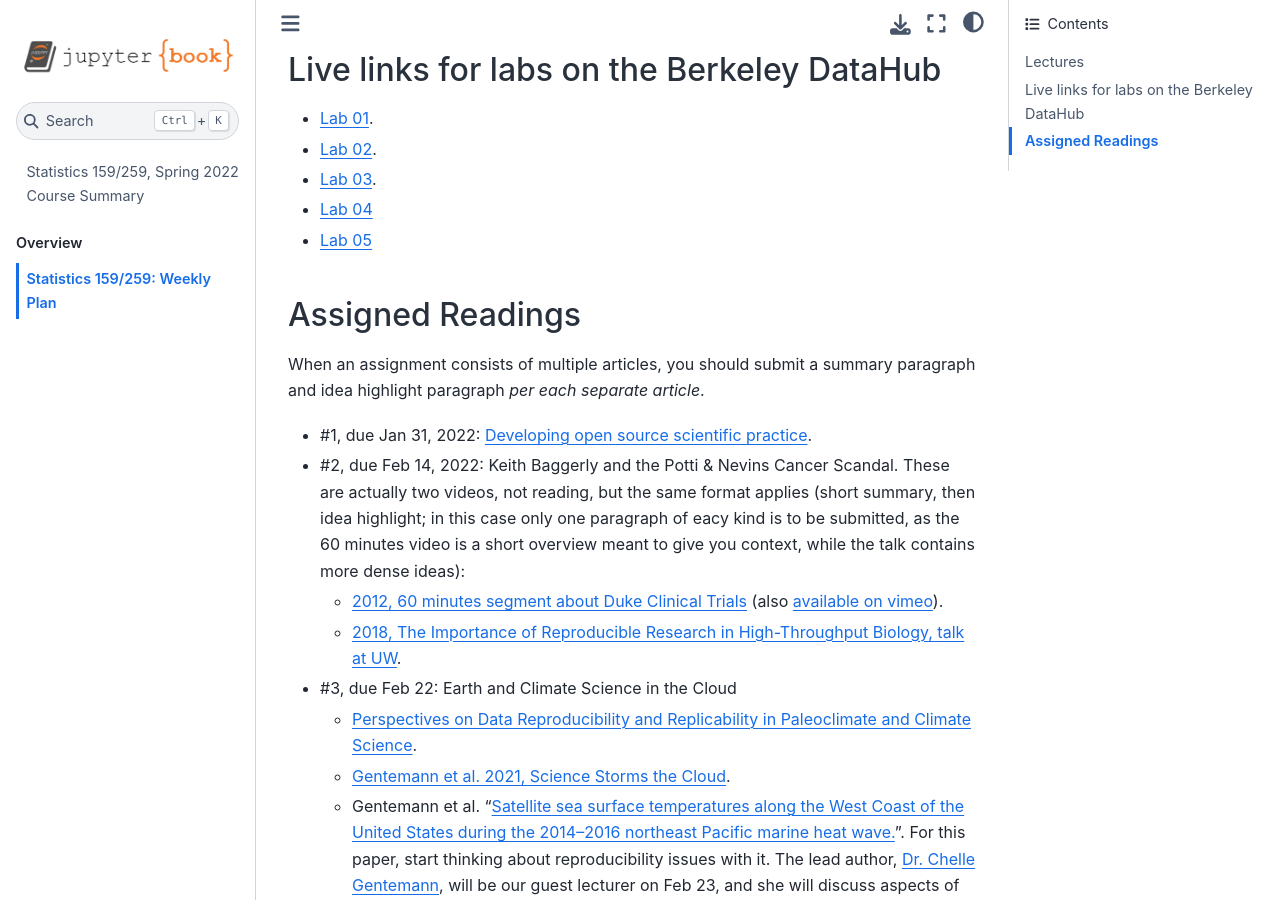
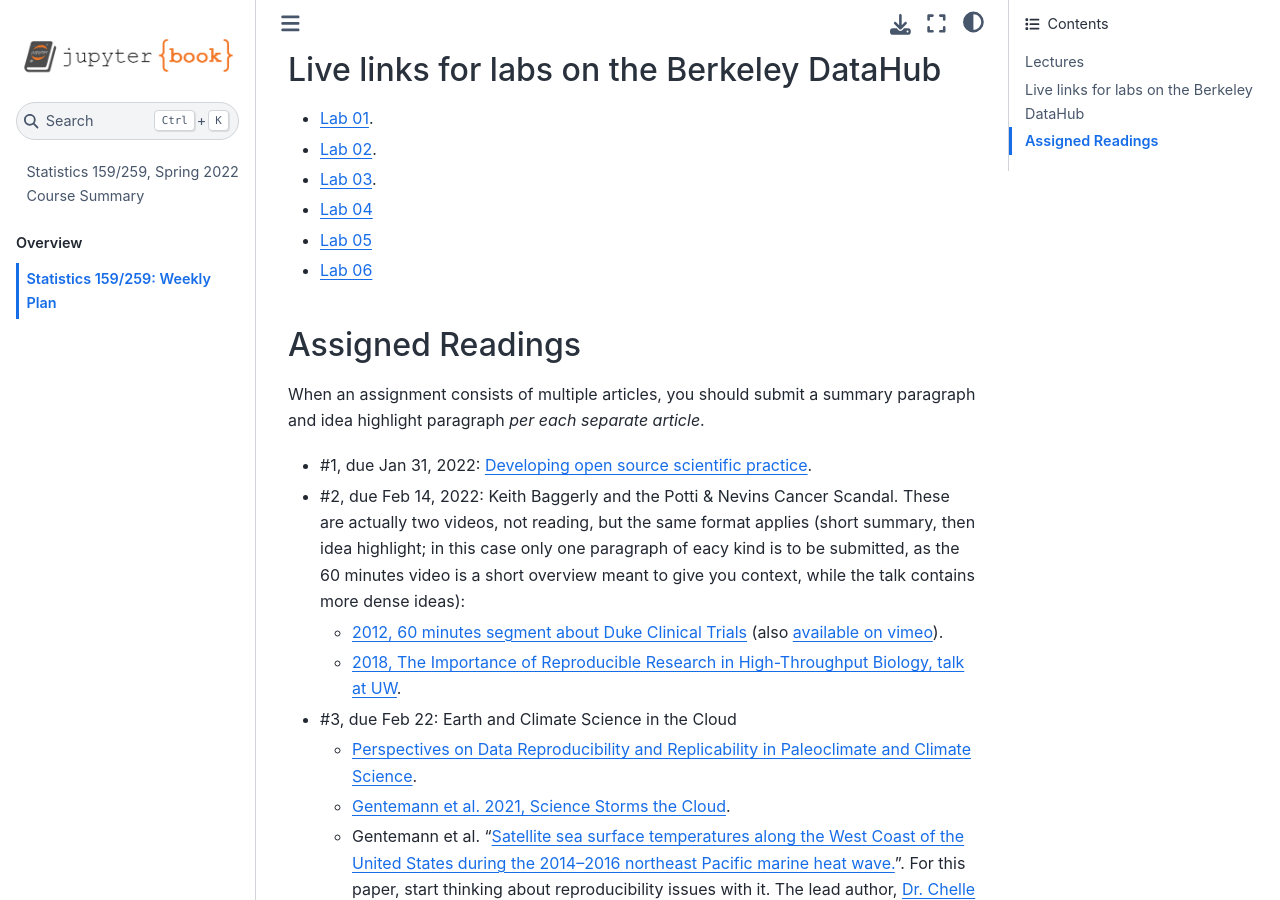
Before and after one commit to UCB-stat-159-s22/site, a Jupyter Book: the page built from schedule.md, in a window 1280 px wide and 900 px high, scrolled down 915 px. Built offline with Jupyter Book 1.0.4 settings and Sphinx 7.4.7 and the Sphinx Book theme 1.1.4, drawn with Linux system fonts in a browser that asks for light colours; pages that are not in the unit, such as notebooks, are missing from menus.

Commit message:
nbpuller for lab06

```diff
--- a/schedule.md
+++ b/schedule.md
@@ -32,6 +32,8 @@
 * [Lab 04](https://stat159.datahub.berkeley.edu/hub/user-redirect/git-pull?repo=https%3A%2F%2Fgithub.com%2FUCB-stat-159-s22%2Fsite&urlpath=lab%2Ftree%2Fsite%2Flab%2Flab04%2Flab04.ipynb&branch=main)
 
 * [Lab 05](https://stat159.datahub.berkeley.edu/hub/user-redirect/git-pull?repo=https%3A%2F%2Fgithub.com%2FUCB-stat-159-s22%2Fsite&urlpath=lab%2Ftree%2Fsite%2Flab%2Flab05%2Flab05.ipynb&branch=main)
+
+* [Lab 06](https://stat159.datahub.berkeley.edu/hub/user-redirect/git-pull?repo=https%3A%2F%2Fgithub.com%2FUCB-stat-159-s22%2Fsite&urlpath=lab%2Ftree%2Fsite%2Flab%2Flab06%2Flab06.ipynb&branch=main)
 
 
 
```
